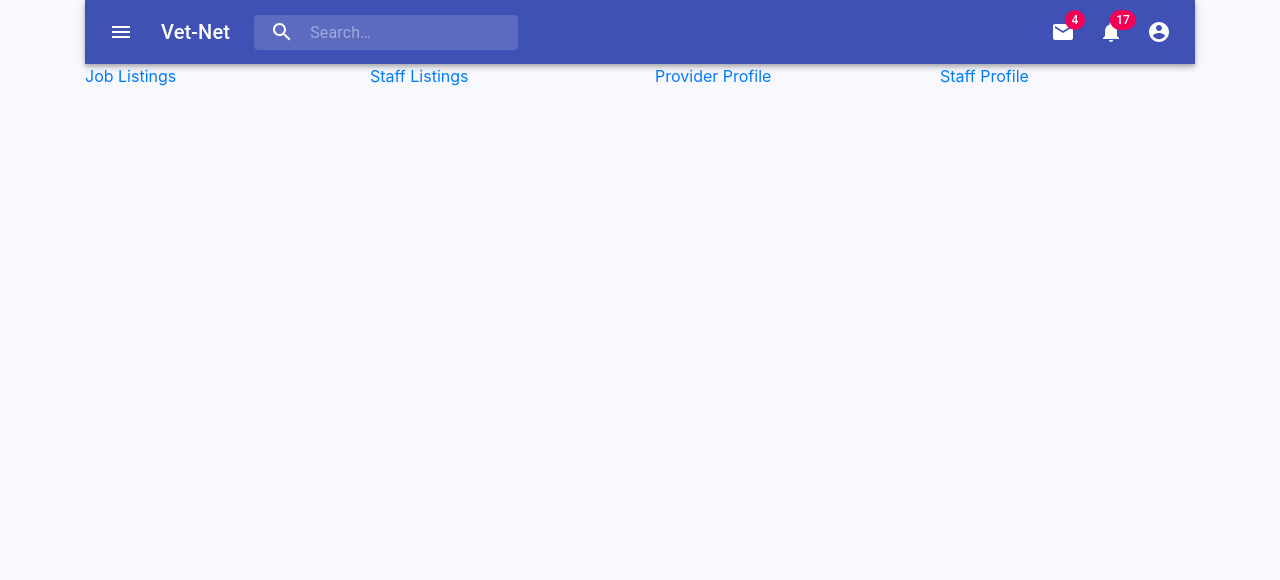
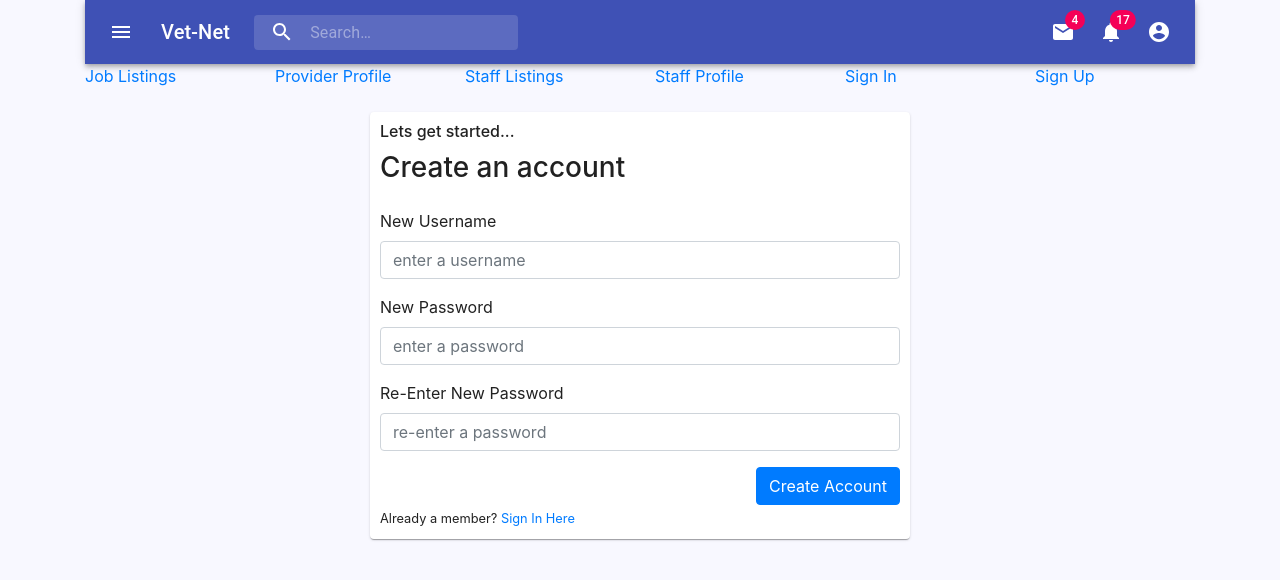
Before and after one commit to NickPea/thevetnetfrontend, a React (Create React App) app: page /signup in a window 1280 px wide. Shown: the top 580 px of the page. Built offline with nearby package versions, Linux system fonts and the light colour scheme.

Commit message:
added signin and signup

```diff
--- /dev/null
+++ b/src/PageComponents/SignInForm.js
@@ -0,0 +1,48 @@
+import React from "react";
+import { Paper } from "@material-ui/core";
+import { Form, Button, Row, Col } from "react-bootstrap";
+import { Link } from "react-router-dom";
+export default function SignInForm() {
+  return (
+    <div>
+      <Row>
+        <Col md={8}></Col>
+        <Col>
+          <Paper>
+            <div style={{ padding: "10px" }}>
+              <Form>
+                <Form.Group controlId="formBasicEmail">
+                  <Form.Label>Username</Form.Label>
+                  <Form.Control placeholder="enter your username" />
+                </Form.Group>
+                <Form.Group controlId="formBasicPassword">
+                  <Form.Label>Password</Form.Label>
+                  <Form.Control
+                    type="password"
+                    placeholder="enter your password"
+                  />
+                </Form.Group>
+
+                <Row>
+                  <Col style={{ display: "flex", justifyContent: "flex-end" }}>
+                    <Button variant="primary" type="submit">
+                      Sign In
+                    </Button>
+                  </Col>
+                </Row>
+                <Row>
+                  <Col>
+                    <small>
+                      Not a member?
+                      <Link to="/signup"> Sign Up Here</Link>
+                    </small>
+                  </Col>
+                </Row>
+              </Form>
+            </div>
+          </Paper>
+        </Col>
+      </Row>
+    </div>
+  );
+}
--- /dev/null
+++ b/src/PageComponents/SignUpForm.js
@@ -0,0 +1,48 @@
+import React from "react";
+import { Card as Paper, Container } from "@material-ui/core";
+import { Form, Button, Row, Col } from "react-bootstrap";
+import { Link } from "react-router-dom";
+
+export default function SignUpForm() {
+  return (
+    <div>
+      <Row>
+        <Col md={3}></Col>
+        <Col>
+          <Paper style={{ padding: "10px" }}>
+            <h6 style={{ paddingBottom: "10px" }}>Lets get started...</h6>
+            <h3>Create an account</h3>
+            <br />
+            <Form>
+              <Form.Group controlId="formBasicEmail">
+                <Form.Label>New Username</Form.Label>
+                <Form.Control type="email" placeholder="enter a username" />
+              </Form.Group>
+              <Form.Group controlId="formBasicPassword">
+                <Form.Label>New Password</Form.Label>
+                <Form.Control type="password" placeholder="enter a password" />
+              </Form.Group>
+              <Form.Group controlId="formBasicPassword2">
+                <Form.Label>Re-Enter New Password</Form.Label>
+                <Form.Control
+                  type="password"
+                  placeholder="re-enter a password"
+                />
+              </Form.Group>
+              <div style={{ display: "flex", justifyContent: "flex-end" }}>
+                <Button variant="primary" type="submit">
+                  Create Account
+                </Button>
+              </div>
+            </Form>
+            <small>
+              Already a member?
+              <Link to="/signin"> Sign In Here</Link>
+            </small>
+          </Paper>
+        </Col>
+        <Col md={3}></Col>
+      </Row>
+    </div>
+  );
+}
--- a/src/Pages/Entry.js
+++ b/src/Pages/Entry.js
@@ -7,6 +7,8 @@ import StaffList from "./StaffList";
 import JobList from "./JobList";
 import ProviderProfile from "./ProviderProfile";
 import StaffProfile from "./StaffProfile";
+import SignInForm from "../PageComponents/SignInForm";
+import SignUpForm from "../PageComponents/SignUpForm";
 
 export default function Entry() {
   return (
@@ -22,17 +24,24 @@ export default function Entry() {
             <NavLink to="/jobs">Job Listings</NavLink>
           </Col>
           <Col>
-            <NavLink to="/staff">Staff Listings</NavLink>
+            <NavLink to="/providerprofile">Provider Profile</NavLink>
           </Col>
           <Col>
-            <NavLink to="/providerprofile">Provider Profile</NavLink>
+            <NavLink to="/staff">Staff Listings</NavLink>
           </Col>
           <Col>
             <NavLink to="/staffprofile">Staff Profile</NavLink>
           </Col>
+          <Col>
+            <NavLink to="/signin">Sign In</NavLink>
+          </Col>
+          <Col>
+            <NavLink to="/signup">Sign Up</NavLink>
+          </Col>
         </Row>
         <Row>
           <Col>
+            <br />
             <Switch>
               <Route path="/jobs">
                 <JobList />
@@ -46,6 +55,12 @@ export default function Entry() {
               <Route path="/staffprofile">
                 <StaffProfile />
               </Route>
+              <Route path="/signin">
+                <SignInForm />
+              </Route>
+              <Route path="/signup">
+                <SignUpForm />
+              </Route>
             </Switch>
           </Col>
         </Row>
--- a/src/Pages/StaffProfile.js
+++ b/src/Pages/StaffProfile.js
@@ -1,11 +1,29 @@
 import React from "react";
 import { Paper } from "@material-ui/core";
+import { Image, Col, Row } from "react-bootstrap";
+import VetImage from "../Assets/vetstaff.jpg";
 
 export default function StaffProfile() {
   return (
     <div>
       <Paper>
-        <h3>hello im a staff member!</h3>
+        <Row>
+          <Col md={4}>
+            <Image alt="blah" src={VetImage} style={{ width: "300px" }} />
+          </Col>
+          <Col>
+            <h2>hello im Cindy!</h2>
+            <h5>and I'm currently a Veterinary Specialist</h5>
+            <h5>
+              I work nights to feed my 6 kids and score a little molly now and
+              then to take the edge off
+            </h5>
+            <h5>
+              trust me with your pets and I'll do my best not to give them super
+              aids
+            </h5>
+          </Col>
+        </Row>
       </Paper>
     </div>
   );
```
Also changed, not shown: src/Pages/Dashboard.js (added).
